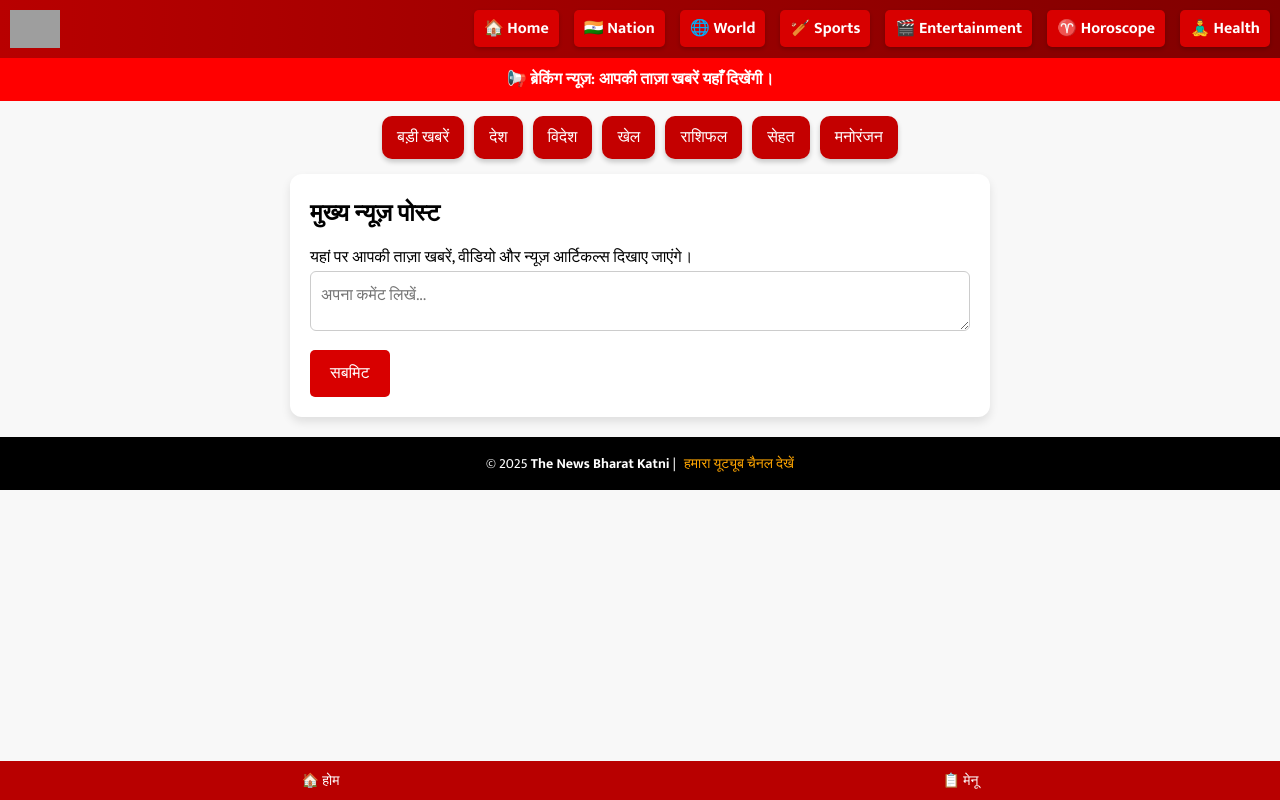
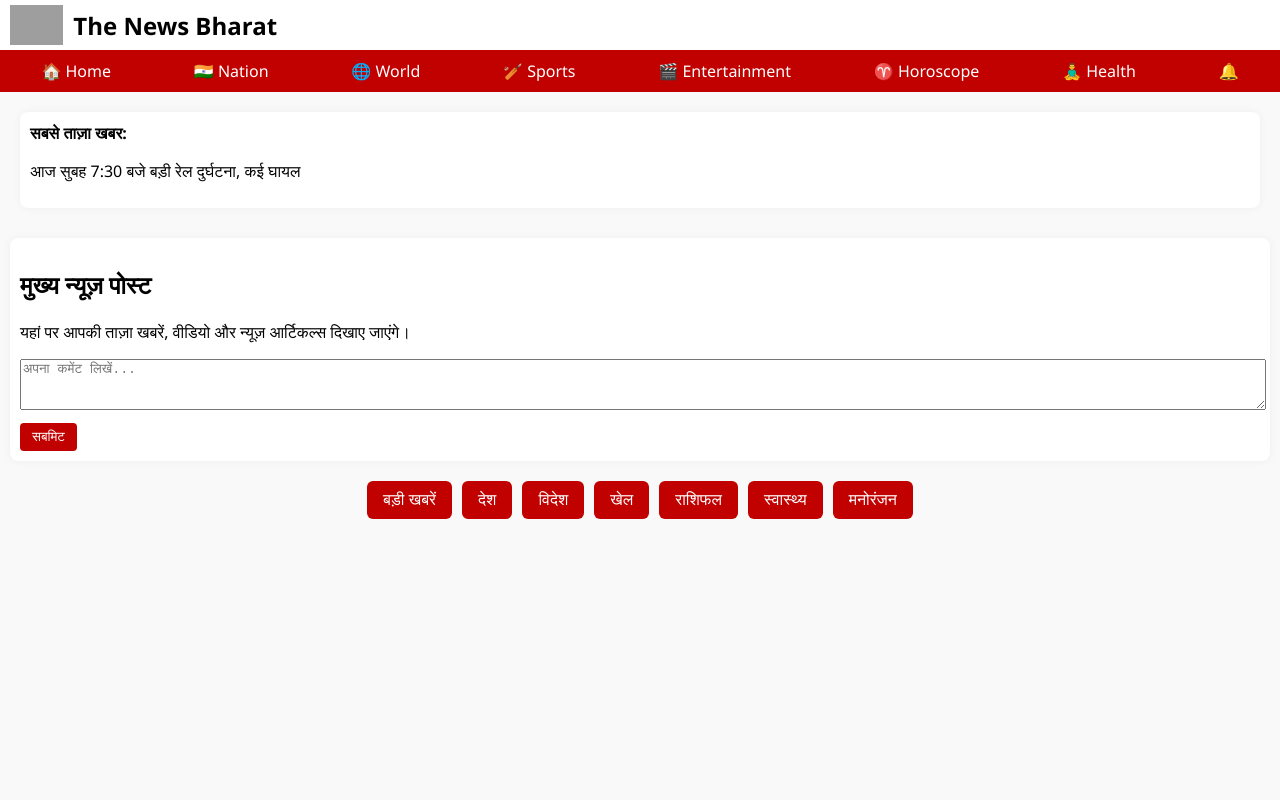
Before and after one commit to TheNewsBharat/The-News-Bharat, a plain HTML site: page index.html in a window 1280 px wide. Drawn offline with Linux system fonts and the light colour scheme; grey boxes are pictures that could not be loaded.

Commit message:
Update index.html

```diff
--- a/index.html
+++ b/index.html
@@ -1,165 +1,126 @@
 <!DOCTYPE html><html lang="hi">
 <head>
-  <meta charset="UTF-8" />
-  <meta name="viewport" content="width=device-width, initial-scale=1.0" />
-  <title>The News Bharat Katni</title>
-  <link href="https://fonts.googleapis.com/css2?family=Mukta:wght@400;700&display=swap" rel="stylesheet">
+  <meta charset="UTF-8">
+  <meta name="viewport" content="width=device-width, initial-scale=1.0">
+  <title>The News Bharat</title>
   <style>
-    * {
+    body {
       margin: 0;
-      padding: 0;
-      box-sizing: border-box;
-      font-family: 'Mukta', sans-serif;
+      font-family: 'Segoe UI', sans-serif;
+      background: #f9f9f9;
     }
-    body {
-      background-color: #f8f8f8;
-    }
-    header {
-      background: linear-gradient(90deg, #b80000, #800000);
-      padding: 10px;
-      display: flex;
-      align-items: center;
-      justify-content: space-between;
-      flex-wrap: wrap;
-    }
-    .logo {
+    .topbar {
+      background-color: white;
+      color: #000;
+      padding: 5px 10px;
       display: flex;
       align-items: center;
     }
-    .logo img {
-      width: 50px;
+    .logo {
+      height: 40px;
       margin-right: 10px;
     }
-    nav {
-      display: flex;
-      gap: 15px;
-      flex-wrap: wrap;
-    }
-    nav a {
-      color: white;
-      text-decoration: none;
-      font-weight: bold;
-      background-color: #d80000;
-      padding: 5px 10px;
-      border-radius: 5px;
-      box-shadow: 0 2px 4px rgba(0,0,0,0.2);
-    }
-    .breaking {
-      background-color: #ff0000;
-      color: white;
-      padding: 8px;
-      text-align: center;
+    .site-title {
+      font-size: 24px;
       font-weight: bold;
     }
-    .categories {
+    .menu-bar {
+      display: flex;
+      justify-content: space-around;
+      background: #c10000;
+      padding: 10px 0;
+      color: white;
+    }
+    .menu-bar div {
+      cursor: pointer;
+    }
+    .section {
+      padding: 10px;
+    }
+    .notification-bar {
+      display: flex;
+      align-items: center;
+      padding: 8px 10px;
+      background-color: #c10000;
+      color: white;
+    }
+    .notification-icon {
+      font-size: 18px;
+      margin-right: 10px;
+    }
+    .latest-news-box {
+      background: white;
+      border-radius: 8px;
+      padding: 10px;
+      box-shadow: 0 0 10px rgba(0,0,0,0.05);
+      margin: 10px;
+    }
+    .comment-box {
+      background: white;
+      padding: 10px;
+      border-radius: 8px;
+      box-shadow: 0 0 10px rgba(0,0,0,0.05);
+      margin: 10px;
+    }
+    .category-bar {
       display: flex;
       justify-content: center;
       flex-wrap: wrap;
       gap: 10px;
-      margin: 15px 0;
+      padding: 10px;
     }
-    .categories button {
-      background: #c40000;
-      color: white;
-      padding: 8px 15px;
-      border: none;
-      border-radius: 10px;
-      font-size: 16px;
-      box-shadow: 0 3px 5px rgba(0, 0, 0, 0.2);
-    }
-    main {
-      max-width: 700px;
-      margin: 0 auto;
-      background: white;
-      padding: 20px;
-      border-radius: 12px;
-      box-shadow: 0 5px 10px rgba(0,0,0,0.1);
-    }
-    main h2 {
-      margin-bottom: 10px;
-      font-size: 24px;
-    }
-    textarea {
-      width: 100%;
-      height: 60px;
-      border: 1px solid #ccc;
-      border-radius: 6px;
-      padding: 10px;
-      font-size: 16px;
-    }
-    .submit-btn {
-      margin-top: 10px;
-      background: #d80000;
+    .category-bar button {
+      padding: 10px 16px;
+      background: #c10000;
       color: white;
       border: none;
-      padding: 10px 20px;
+      border-radius: 6px;
       font-size: 16px;
-      border-radius: 5px;
       cursor: pointer;
     }
-    footer {
-      background-color: black;
-      color: white;
-      text-align: center;
-      padding: 15px;
-      margin-top: 20px;
-      font-size: 14px;
-    }
-    footer a {
-      color: orange;
-      text-decoration: none;
-      margin-left: 5px;
-    }
-    .bottom-nav {
-      position: fixed;
-      bottom: 0;
-      left: 0;
-      width: 100%;
-      background-color: #b80000;
-      display: flex;
-      justify-content: space-around;
-      padding: 8px 0;
-    }
-    .bottom-nav a {
-      color: white;
-      text-decoration: none;
-      text-align: center;
-      font-size: 14px;
+    .bottom-bar {
+      display: none;
     }
   </style>
 </head>
 <body>
-  <header>
-    <div class="logo">
-      <img src="https://i.ibb.co/PsStDMYt/Polish-20250712-215131385.png" alt="Logo">
+  <div class="topbar">
+    <img src="https://upload.wikimedia.org/wikipedia/commons/thumb/9/99/Emblem_of_India.svg/2048px-Emblem_of_India.svg.png" class="logo" alt="Logo">
+    <div class="site-title">The News Bharat</div>
+  </div>  <div class="menu-bar">
+    <div onclick="goHome()">🏠 Home</div>
+    <div>🇮🇳 Nation</div>
+    <div>🌐 World</div>
+    <div>🏏 Sports</div>
+    <div>🎬 Entertainment</div>
+    <div>♈ Horoscope</div>
+    <div>🧘‍♂️ Health</div>
+    <div onclick="subscribeNotify()">🔔</div>
+  </div>  <div class="section">
+    <div class="latest-news-box">
+      <strong>सबसे ताज़ा खबर:</strong>
+      <p>आज सुबह 7:30 बजे बड़ी रेल दुर्घटना, कई घायल</p>
     </div>
-    <nav>
-      <a href="#">🏠 Home</a>
-      <a href="#">🇮🇳 Nation</a>
-      <a href="#">🌐 World</a>
-      <a href="#">🏏 Sports</a>
-      <a href="#">🎬 Entertainment</a>
-      <a href="#">♈ Horoscope</a>
-      <a href="#">🧘‍♂️ Health</a>
-    </nav>
-  </header>  <div class="breaking">📢 ब्रेकिंग न्यूज़: आपकी ताज़ा खबरें यहाँ दिखेंगी।</div>  <div class="categories">
+  </div>  <div class="comment-box">
+    <h2>मुख्य न्यूज़ पोस्ट</h2>
+    <p>यहां पर आपकी ताज़ा खबरें, वीडियो और न्यूज़ आर्टिकल्स दिखाए जाएंगे।</p>
+    <textarea rows="3" style="width:100%" placeholder="अपना कमेंट लिखें..."></textarea><br>
+    <button style="margin-top: 8px; padding: 6px 12px; background-color: #c10000; color:white; border:none; border-radius:4px;">सबमिट</button>
+  </div>  <div class="category-bar">
     <button>बड़ी खबरें</button>
     <button>देश</button>
     <button>विदेश</button>
     <button>खेल</button>
     <button>राशिफल</button>
-    <button>सेहत</button>
+    <button>स्वास्थ्य</button>
     <button>मनोरंजन</button>
-  </div>  <main>
-    <h2>मुख्य न्यूज़ पोस्ट</h2>
-    <p>यहां पर आपकी ताज़ा खबरें, वीडियो और न्यूज़ आर्टिकल्स दिखाए जाएंगे।</p>
-    <textarea placeholder="अपना कमेंट लिखें..."></textarea>
-    <button class="submit-btn">सबमिट</button>
-  </main>  <footer>
-    © 2025 <strong>The News Bharat Katni</strong> | <a href="#">हमारा यूट्यूब चैनल देखें</a>
-  </footer>  <div class="bottom-nav">
-    <a href="#">🏠 होम</a>
-    <a href="#">📋 मेनू</a>
-  </div>
-</body>
+  </div>  <script>
+    function goHome() {
+      location.href = '/';
+    }
+
+    function subscribeNotify() {
+      alert('आपने नोटिफिकेशन की सदस्यता ले ली है!');
+    }
+  </script></body>
 </html>
```
